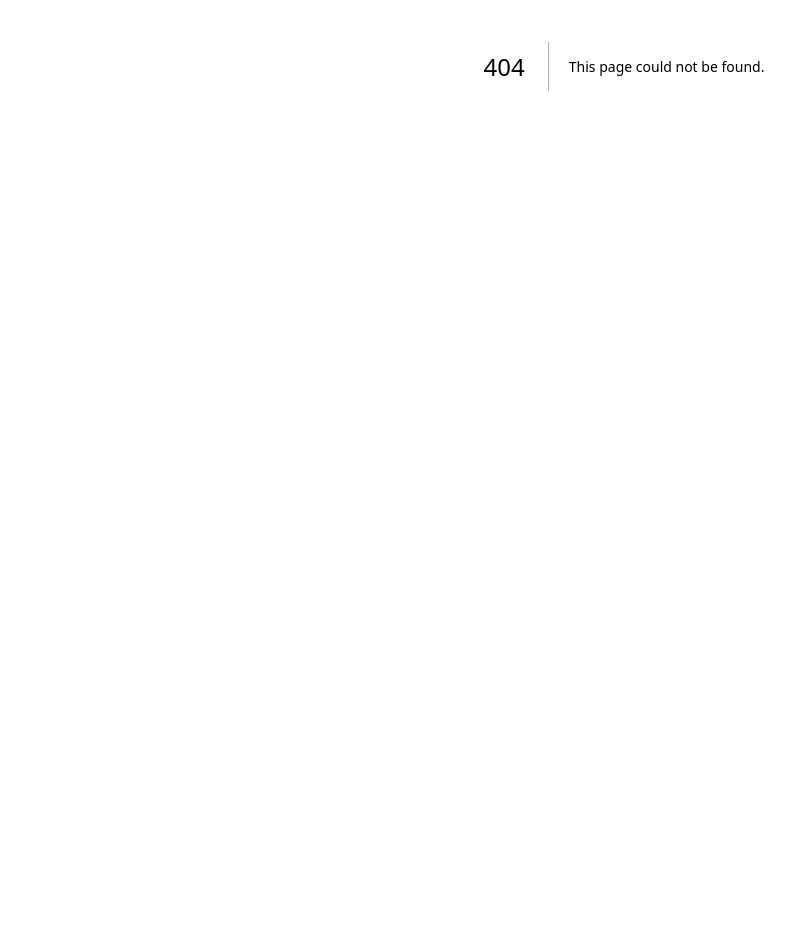
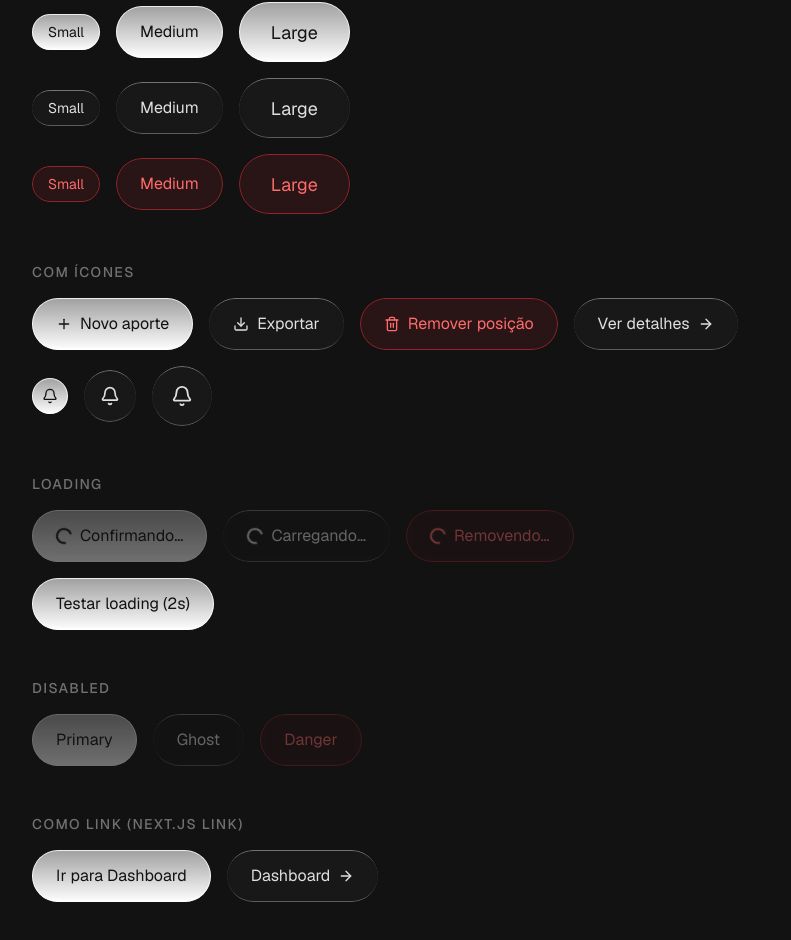
Before and after one commit to DoctahW/invek, a Next.js app: page /components in a window 1280 px wide. Before the commit this address had no page. Shown: the part 334-1274 px from the top of the page, without its empty margins (16-807 px from the left). Before the commit the page ends 800 px from the top, so only its background shows below. Built offline with nearby package versions, Linux system fonts and the light colour scheme.

Commit message:
feat: Essa é easter egg, vocês conseguem ver os componentes que eu criei nessa pagina e da pra utilizar facilmente

```diff
--- /dev/null
+++ b/app/(app)/components/page.tsx
@@ -0,0 +1,161 @@
+"use client";
+
+import { useState } from "react";
+import { Bell, Download, Plus, Trash2, ArrowRight } from "lucide-react";
+import { GlassButton } from "@/app/components/glass/GlassButton";
+
+export default function ComponentsPage() {
+  const [loading, setLoading] = useState(false);
+
+  function simulateLoading() {
+    setLoading(true);
+    setTimeout(() => setLoading(false), 2000);
+  }
+
+  return (
+    <div className="min-h-screen p-12 flex flex-col gap-12">
+      <section className="flex flex-col gap-4">
+        <h2 className="text-white/40 text-sm font-medium tracking-widest uppercase">
+          Variantes
+        </h2>
+        <div className="flex flex-wrap gap-4 items-center">
+          <GlassButton variant="primary">Primary</GlassButton>
+          <GlassButton variant="ghost">Ghost</GlassButton>
+          <GlassButton variant="danger">Danger</GlassButton>
+        </div>
+      </section>
+      <section className="flex flex-col gap-4">
+        <h2 className="text-white/40 text-sm font-medium tracking-widest uppercase">
+          Tamanhos
+        </h2>
+        <div className="flex flex-wrap gap-4 items-center">
+          <GlassButton size="sm">Small</GlassButton>
+          <GlassButton size="md">Medium</GlassButton>
+          <GlassButton size="lg">Large</GlassButton>
+        </div>
+        <div className="flex flex-wrap gap-4 items-center">
+          <GlassButton variant="ghost" size="sm">
+            Small
+          </GlassButton>
+          <GlassButton variant="ghost" size="md">
+            Medium
+          </GlassButton>
+          <GlassButton variant="ghost" size="lg">
+            Large
+          </GlassButton>
+        </div>
+        <div className="flex flex-wrap gap-4 items-center">
+          <GlassButton variant="danger" size="sm">
+            Small
+          </GlassButton>
+          <GlassButton variant="danger" size="md">
+            Medium
+          </GlassButton>
+          <GlassButton variant="danger" size="lg">
+            Large
+          </GlassButton>
+        </div>
+      </section>
+      <section className="flex flex-col gap-4">
+        <h2 className="text-white/40 text-sm font-medium tracking-widest uppercase">
+          Com ícones
+        </h2>
+        <div className="flex flex-wrap gap-4 items-center">
+          <GlassButton variant="primary">
+            <Plus size={16} /> Novo aporte
+          </GlassButton>
+          <GlassButton variant="ghost">
+            <Download size={16} /> Exportar
+          </GlassButton>
+          <GlassButton variant="danger">
+            <Trash2 size={16} /> Remover posição
+          </GlassButton>
+          <GlassButton variant="ghost">
+            Ver detalhes <ArrowRight size={16} />
+          </GlassButton>
+        </div>
+        <div className="flex flex-wrap gap-4 items-center">
+          <GlassButton
+            variant="primary"
+            size="sm"
+            aria-label="Notificações"
+            className="w-[36px] !px-0"
+          >
+            <Bell size={16} />
+          </GlassButton>
+          <GlassButton
+            variant="ghost"
+            size="md"
+            aria-label="Notificações"
+            className="w-[52px] !px-0"
+          >
+            <Bell size={20} />
+          </GlassButton>
+          <GlassButton
+            variant="ghost"
+            size="lg"
+            aria-label="Notificações"
+            className="w-[60px] !px-0"
+          >
+            <Bell size={22} />
+          </GlassButton>
+        </div>
+      </section>
+
+      <section className="flex flex-col gap-4">
+        <h2 className="text-white/40 text-sm font-medium tracking-widest uppercase">
+          Loading
+        </h2>
+        <div className="flex flex-wrap gap-4 items-center">
+          <GlassButton variant="primary" loading>
+            Confirmando…
+          </GlassButton>
+          <GlassButton variant="ghost" loading>
+            Carregando…
+          </GlassButton>
+          <GlassButton variant="danger" loading>
+            Removendo…
+          </GlassButton>
+        </div>
+        <div className="flex flex-wrap gap-4 items-center">
+          <GlassButton
+            variant="primary"
+            loading={loading}
+            onClick={simulateLoading}
+          >
+            {loading ? "Processando…" : "Testar loading (2s)"}
+          </GlassButton>
+        </div>
+      </section>
+      <section className="flex flex-col gap-4">
+        <h2 className="text-white/40 text-sm font-medium tracking-widest uppercase">
+          Disabled
+        </h2>
+        <div className="flex flex-wrap gap-4 items-center">
+          <GlassButton variant="primary" disabled>
+            Primary
+          </GlassButton>
+          <GlassButton variant="ghost" disabled>
+            Ghost
+          </GlassButton>
+          <GlassButton variant="danger" disabled>
+            Danger
+          </GlassButton>
+        </div>
+      </section>
+      <section className="flex flex-col gap-4">
+        <h2 className="text-white/40 text-sm font-medium tracking-widest uppercase">
+          Como link (Next.js Link)
+        </h2>
+        <div className="flex flex-wrap gap-4 items-center">
+          <GlassButton href="/dashboard" variant="primary">
+            Ir para Dashboard
+          </GlassButton>
+          <GlassButton href="/dashboard" variant="ghost">
+            Dashboard <ArrowRight size={16} />
+          </GlassButton>
+        </div>
+      </section>
+    </div>
+  );
+}
```
